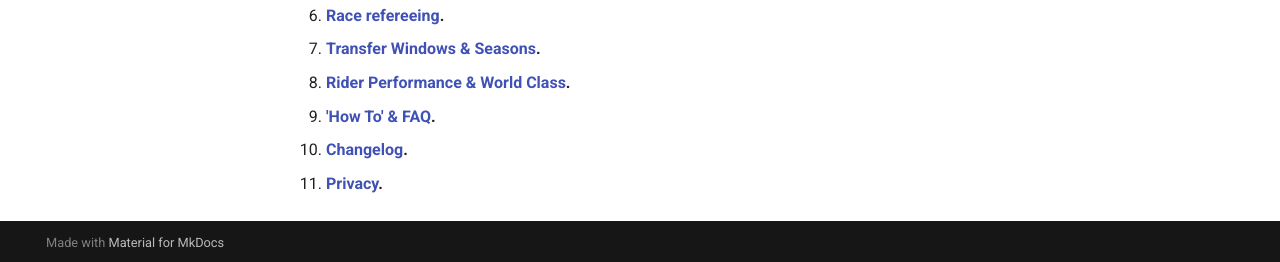
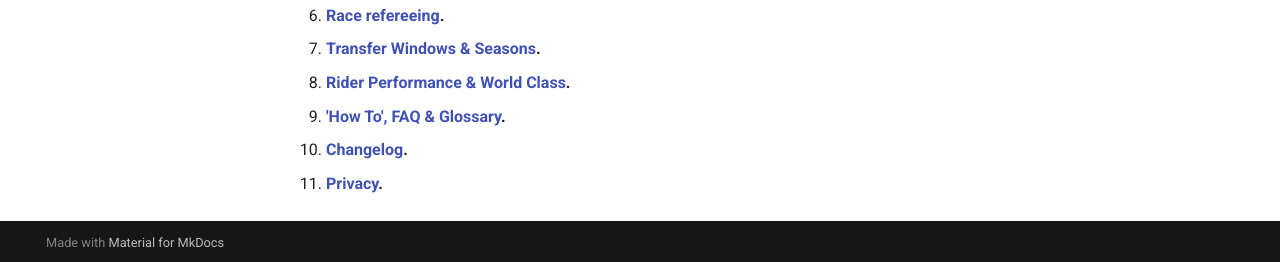
Before and after one commit to gazhay/rules-clubladder, an MkDocs documentation site: the page built from docs/index.md, in a window 1280 px wide and 1016 px high. Shown: the part 751-1013 px from the top of the window. Built offline with MkDocs 1.6.1 and Material for MkDocs 9.7.7, drawn with Linux system fonts in a browser that asks for light colours.

Commit message:
Update index.md

```diff
--- a/docs/index.md
+++ b/docs/index.md
@@ -16,6 +16,6 @@ The league mixes all teams, all rankings, together in one league, allowing for a
 6. **[Race refereeing](refereeing.md).**
 7. **[Transfer Windows & Seasons](transfer.md).**
 8. **[Rider Performance & World Class](performance.md).**
-9. **['How To' & FAQ](how-to.md).**
+9. **['How To', FAQ & Glossary](how-to.md).**
 10. **[Changelog](changelog.md).**
 11. **[Privacy](privacy.md).**
```
